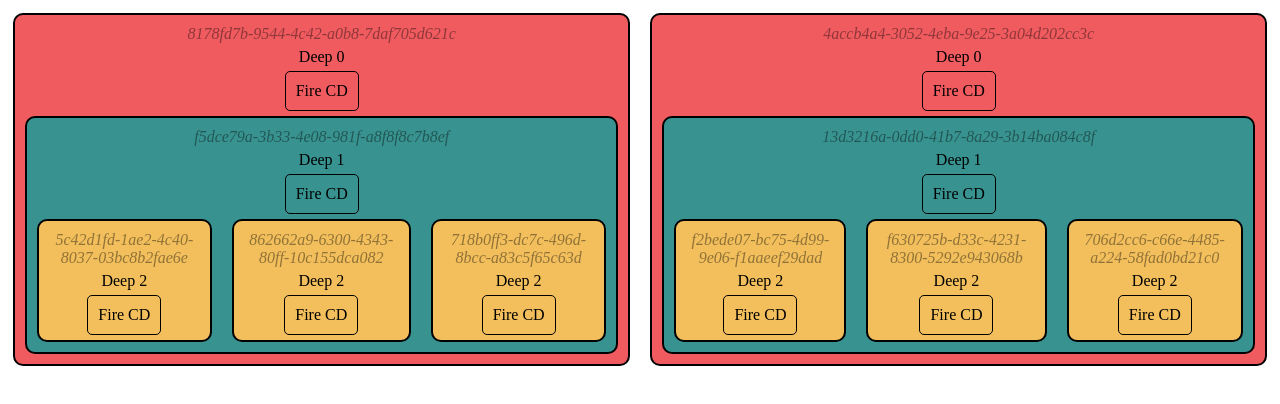
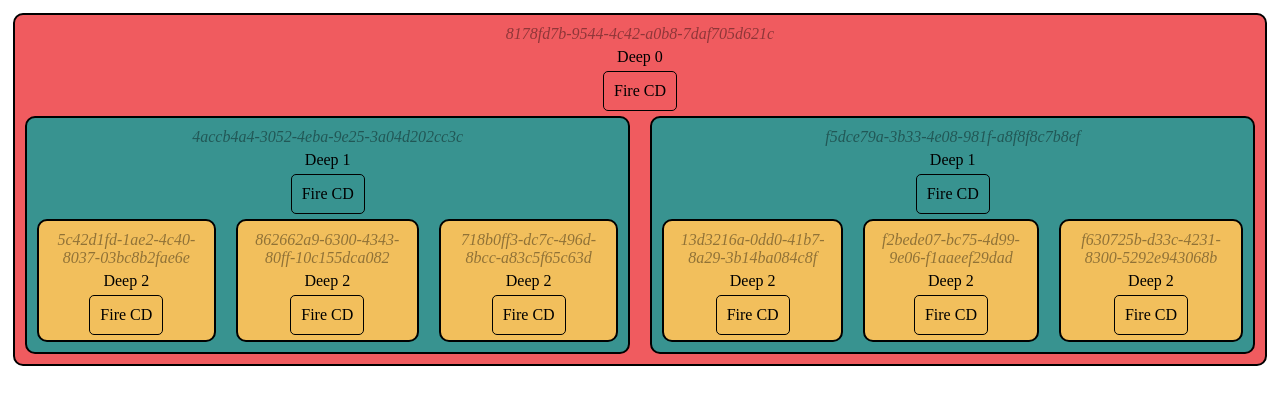
Before and after one commit to hugoMencoboni/angularChangeDetectionTests, an Angular app: page / in a window 1280 px wide. Shown: the top 404 px of the page. Built offline with nearby package versions, Linux system fonts and the light colour scheme.

Commit message:
Fix: hierarchy changes

```diff
--- a/src/app/app.component.html
+++ b/src/app/app.component.html
@@ -1,5 +1,3 @@
 <div class="grid">
   <app-deep0 class="box"></app-deep0>
-
-  <app-deep0 class="box"></app-deep0>
 </div>
--- a/src/app/deep0/deep0.component.html
+++ b/src/app/deep0/deep0.component.html
@@ -3,4 +3,5 @@
 <button (click)="click">Fire CD</button>
 <div class="grid">
     <app-deep1 class="box"></app-deep1>
+    <app-deep1 class="box"></app-deep1>
 </div>
```
